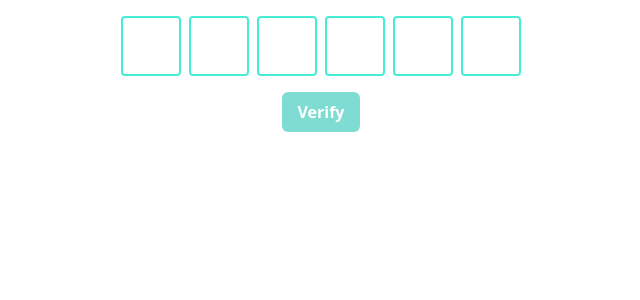
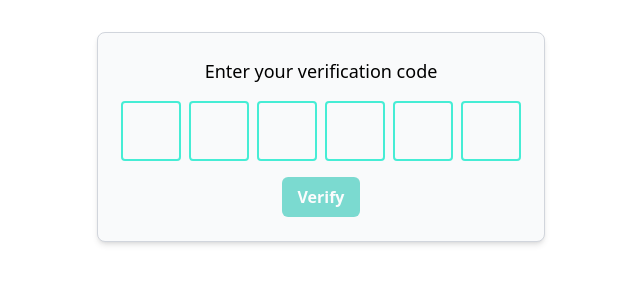
Before and after one commit to nabinchaulagain/verification-2.0, a React (Vite) app in the folder app/: page / in a window 1280 px wide. Shown: the top 300 px of the page, without its empty margins (319-959 px from the left). Built offline with nearby package versions, Linux system fonts and the light colour scheme; no server answers.

Commit message:
Make cosmetic changes to verification form.

```diff
--- a/app/src/pages/verify/index.tsx
+++ b/app/src/pages/verify/index.tsx
@@ -32,11 +32,15 @@ const VerifyPage = () => {
       event.preventDefault();
       verifyCode(verficationCode.join(''));
     },
-    [verifyCode, verficationCode ]
+    [verifyCode, verficationCode]
   );
 
   return (
-    <form className="mt-4 text-center" onSubmit={handleSubmit}>
+    <form
+      className="mt-8 w-md p-6 mx-auto text-center border border-gray-300 rounded-lg bg-gray-50 shadow-md"
+      onSubmit={handleSubmit}
+    >
+      <h2 className="mb-4 text-lg">Enter your verification code</h2>
       <div className="mx-auto">
         <VerificationCodeInput
           verificationCodeLength={verificationCodeLength}
@@ -50,9 +54,9 @@ const VerifyPage = () => {
         <Button
           variant="info"
           type="submit"
-          isDisabled={!hasNoVerificationCodeErrors}
+          isDisabled={!hasNoVerificationCodeErrors || isVerificationPending}
         >
-          Verify
+          {isVerificationPending ? 'Verifying...' : 'Verify'}
         </Button>
       </div>
     </form>
```
